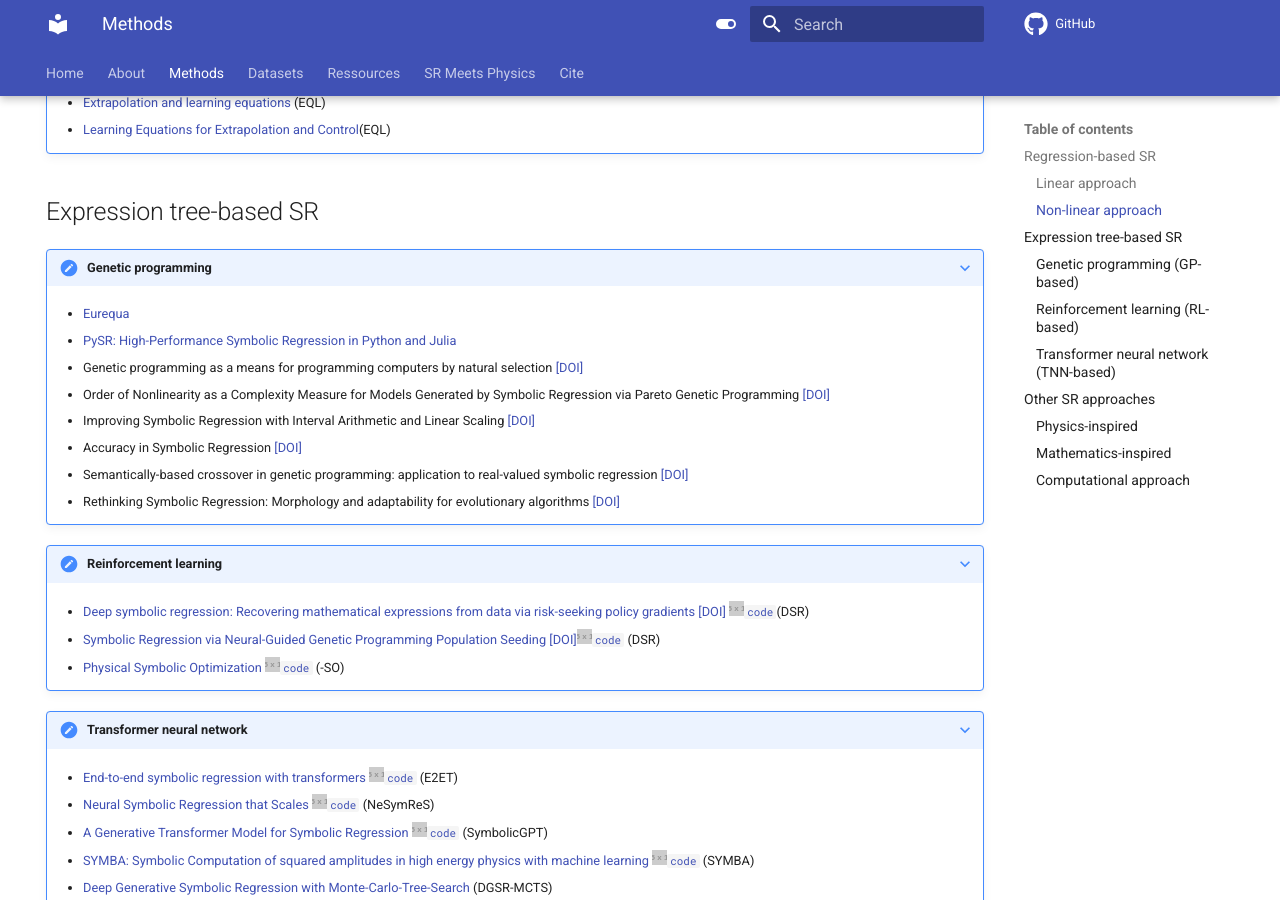
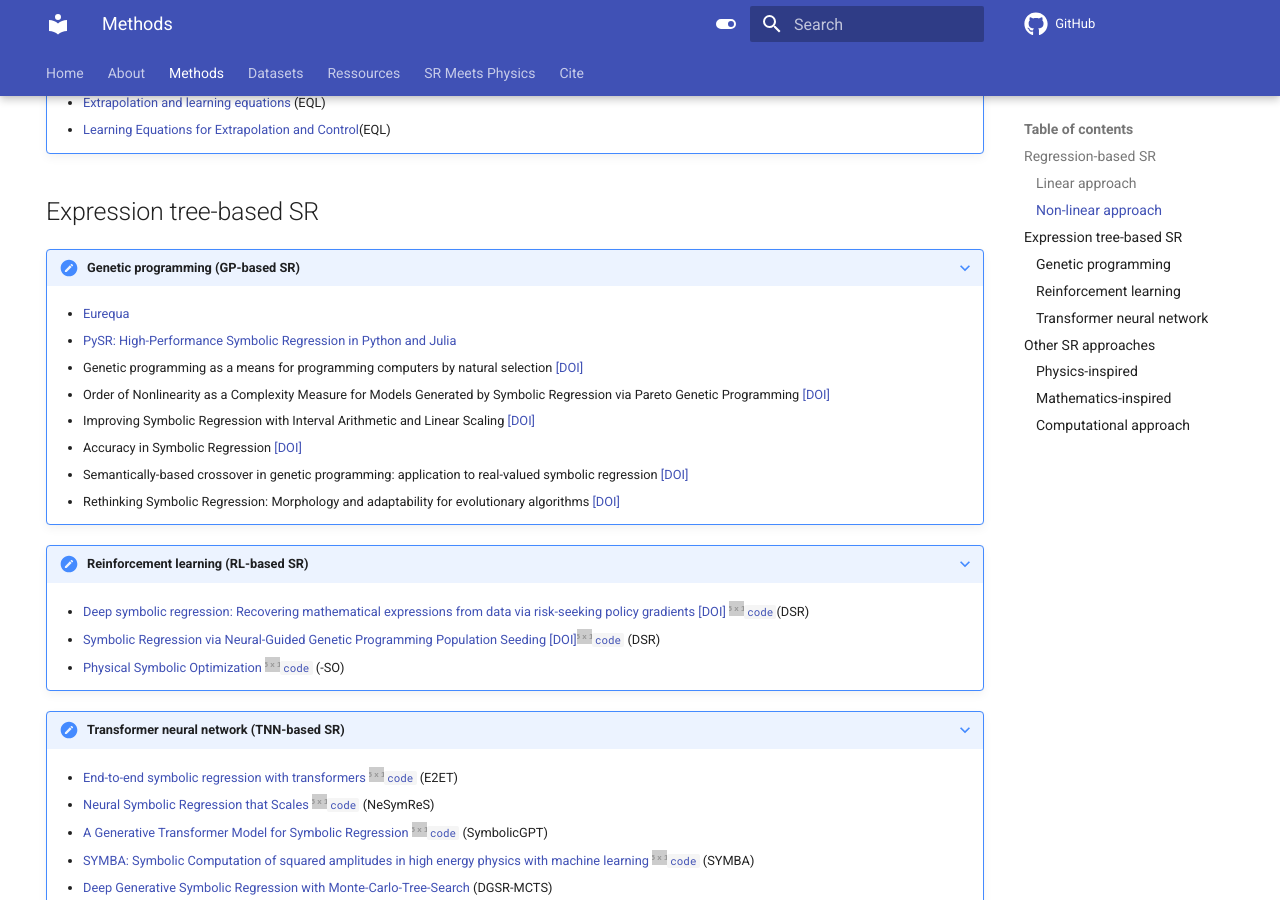
Before and after one commit to nmakke/SR-LivingReview, an MkDocs documentation site: the page built from docs/methods.md, in a window 1280 px wide and 900 px high, scrolled down 608 px. Built offline with MkDocs 1.6.1 and Material for MkDocs 9.7.7, drawn with Linux system fonts in a browser that asks for light colours; formulas are drawn with MathJax 3; comment, search, counter and statistics services are not loaded.

```diff
--- a/docs/methods.md
+++ b/docs/methods.md
@@ -45,10 +45,10 @@ SR methods are listed for each category.
 
 ## Expression tree-based SR
 
-???+ note "Genetic programming"
+???+ note "Genetic programming (GP-based SR)"
     <div class="meta_for_parser tablespecs"
     style="font-size: 1pt;visibility:hidden" markdown>
-    ###  Genetic programming (GP-based)
+    ###  Genetic programming
     </div>
 
        * [Eurequa](https://link.springer.com/content/pdf/10.1007/s10710-010-9124-z.pdf)
@@ -60,20 +60,20 @@ SR methods are listed for each category.
        * Semantically-based crossover in genetic programming: application to real-valued symbolic regression [[DOI]](https://link.springer.com/article/10.1007/s10710-010-9121-2)
        * Rethinking Symbolic Regression: Morphology and adaptability for evolutionary algorithms [[DOI]](https://openreview.net/pdf?id=OPGy07PojsZ)
 
-???+ note "Reinforcement learning"
+???+ note "Reinforcement learning (RL-based SR)"
     <div class="meta_for_parser tablespecs"
     style="font-size: 1pt;visibility:hidden" markdown>
-    ###  Reinforcement learning (RL-based)
+    ###  Reinforcement learning
     </div>
 
     * [Deep symbolic regression: Recovering mathematical expressions from data via risk-seeking policy gradients](https://arxiv.org/abs/1912.04871) [[DOI]](https://openreview.net/forum?id=m5Qsh0kBQG) [![#c5f015](https://via.placeholder.com/15/c5f015/000000?text=+)`code`](https://github.com/brendenpetersen/deep-symbolic-optimization)(DSR)
     * [Symbolic Regression via Neural-Guided Genetic Programming Population Seeding](https://arxiv.org/abs/2111.00053) [[DOI]](https://proceedings.neurips.cc/paper/2021/hash/d073bb8d0c47f317dd39de9c9f004e9d-Abstract.html)[![#c5f015](https://via.placeholder.com/15/c5f015/000000?text=+)`code`](https://github.com/brendenpetersen/deep-symbolic-optimization) (DSR)
     * [Physical Symbolic Optimization](https://arxiv.org/pdf/2303.03192.pdf) [![#c5f015](https://via.placeholder.com/15/c5f015/000000?text=+)`code`](https://github.com/WassimTenachi/PhySO/tree/main) ($\phi$-SO)
 
-???+ note "Transformer neural network"
+???+ note "Transformer neural network (TNN-based SR)"
     <div class="meta_for_parser tablespecs"
     style="font-size: 1pt;visibility:hidden" markdown>
-    ###  Transformer neural network (TNN-based)
+    ###  Transformer neural network
     </div>
 
     * [End-to-end symbolic regression with transformers](https://arxiv.org/abs/2204.10532) [![#c5f015](https://via.placeholder.com/15/c5f015/000000?text=+)`code`](https://github.com/facebookresearch/symbolicregression) (E2ET)
```
